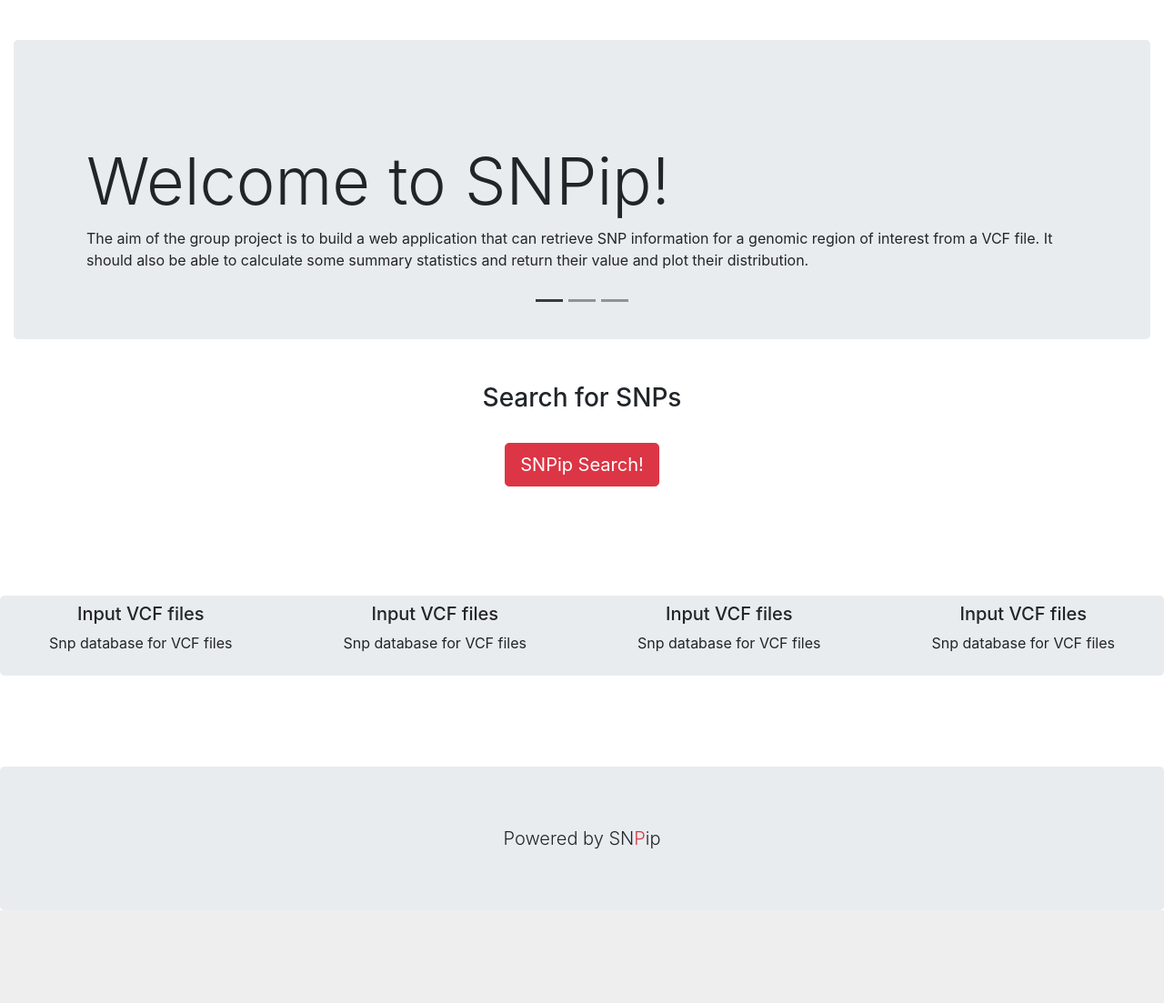
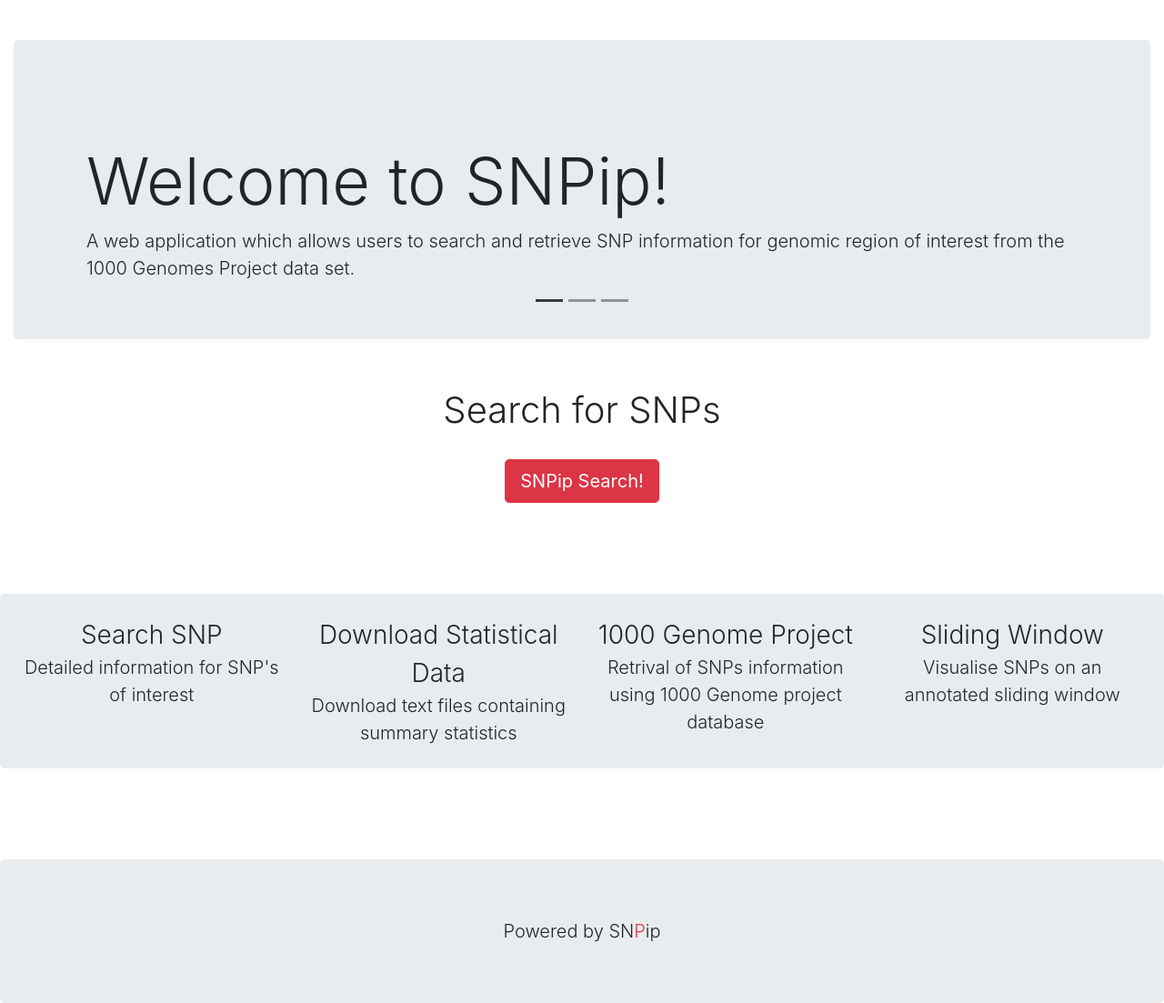
Before and after one commit to Jack-Coutts/SnPip, a Flask app: page / in a window 1280 px wide. Shown: the part 56-1159 px from the top of the page at 91% size. Before the commit the page ends 1057 px from the top, so only its background shows below. Run offline with Flask 2, Linux system fonts and the light colour scheme.

Commit message:
Update home.html
changed text style, more content/ text about web app.

```diff
--- a/Software Dev. Web App/Website/templates/home.html
+++ b/Software Dev. Web App/Website/templates/home.html
@@ -17,26 +17,26 @@
       <div class="carousel-inner" role="listbox" style="height:250px;" >
           <div class="carousel-item active  p-5">
               <h1 class="display-3">Welcome to SNPip!</h1>
-              <p>
-                  The aim of the group project is to build a web application that can retrieve SNP information for a
-      genomic region of interest from a VCF file. It should also be able to calculate some summary
-    statistics and return their value and plot their distribution.
-              </p>
+              <div class="para">
+                  A web application which allows users to search and retrieve SNP information for genomic region of interest from the 1000
+                  Genomes Project data set.
+              </div>
           </div>
 
           <div class="carousel-item p-5">
-              <h1 class="display-3">Analyse Sequenced Data</h1>
-              <p>
-                  text ...
-              </p>
+              <h1 class="display-3">Stastical Analysis</h1>
+              <div class="para">
+                Built in algorithm for SNP summary statistics such as haplotype diversity,
+                Tajima's D and population genetic variation.
+              </div>
 
           </div>
 
           <div class="carousel-item p-5">
-              <h1 class="display-3">Stastical Outputs</h1>
-              <p>
-                  text ...
-              </p>
+              <h1 class="display-3">User Friendly</h1>
+              <div class="para">
+                 Fast and intuitive web-based application great for analysis of sequenced data.
+              </div>
 
           </div>
 
@@ -55,12 +55,14 @@
   <div class="float-child">
     <div class="container-fluid text-center mt-5">
       <div class="row">
-        <div class="col-sm-12">
-          <h3>Search for SNPs</h3>
+
+
+        <div class="container-fluid">
+          <div class="headie2">Search for SNPs</div>
           <br>
           <a class="btn btn-danger btn-lg" href="/search" role="button" > SNPip Search! </a>
+        </div>
 
-        </div>
       </div>
     </div>
   </div>
@@ -71,27 +73,27 @@
 
 <!-- jumbotron component to highlight some of the function of the software -->
 
-<div class="jumbotron p-2 " style="margin-top: 120px;">
+<div class="jumbotron p-4 " style="margin-top: 100px;">
     <div class="row text-center">
 
       <div class="col-sm-3">
-        <h5>Input VCF files </h5>
-        <p>Snp database for VCF files</p>
+        <div class="headie3"> Search SNP </div>
+        <div class="para">Detailed information for SNP's of interest </div>
       </div>
 
       <div class="col-sm-3">
-        <h5>Input VCF files </h5>
-        <p>Snp database for VCF files</p>
+        <div class="headie3"> Download Statistical Data</div>
+        <div class="para"> Download text files containing summary statistics</div>
       </div>
 
       <div class="col-sm-3">
-        <h5>Input VCF files </h5>
-        <p>Snp database for VCF files</p>
+        <div class="headie3">  1000 Genome Project</div>
+        <div class="para"> Retrival of SNPs information using 1000 Genome project database </div>
       </div>
 
        <div class="col-sm-3">
-        <h5>Input VCF files </h5>
-        <p>Snp database for VCF files</p>
+        <div class="headie3"> Sliding Window </div>
+        <div class="para"> Visualise SNPs on an annotated sliding window </div>
       </div>
     </div>
 </div>
```
